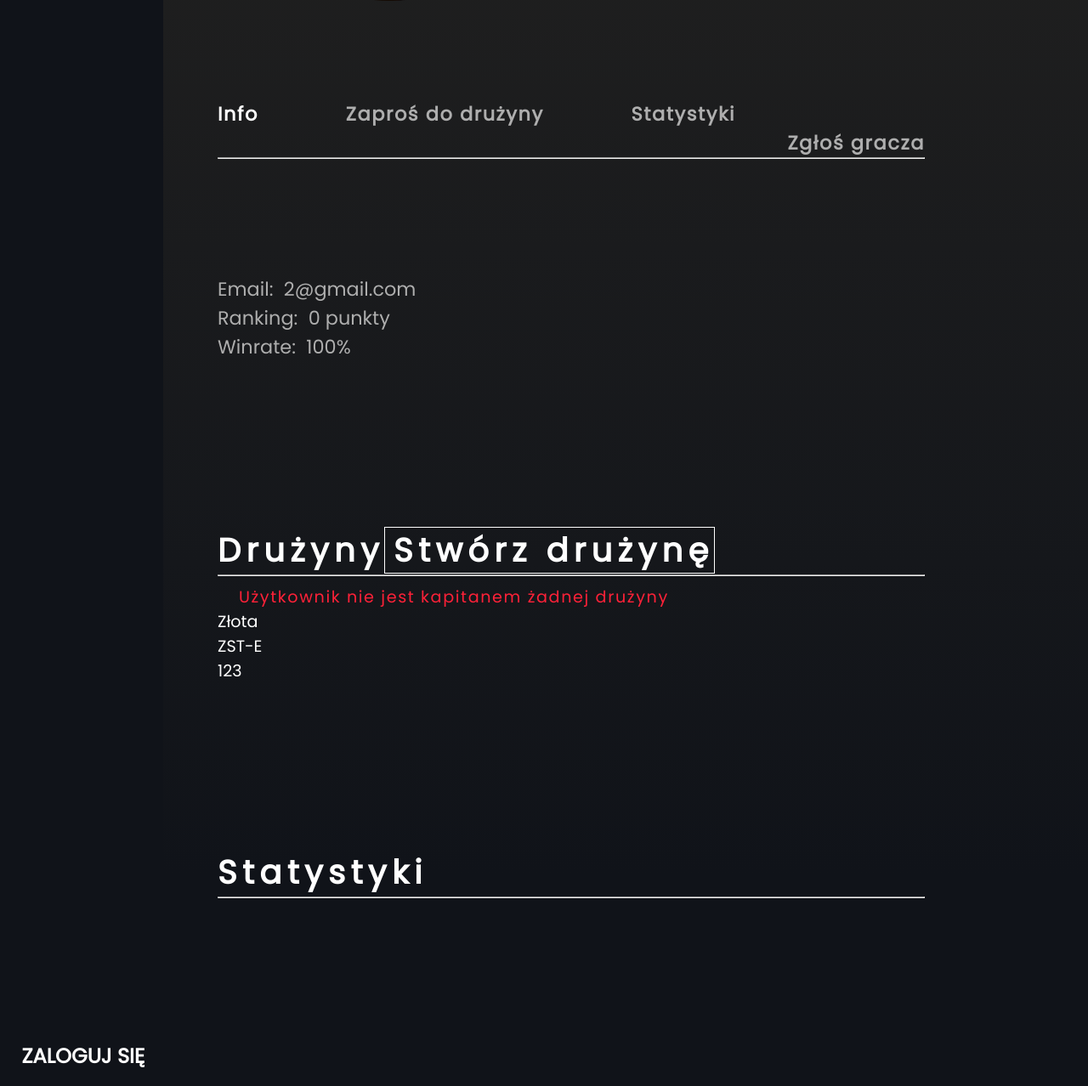
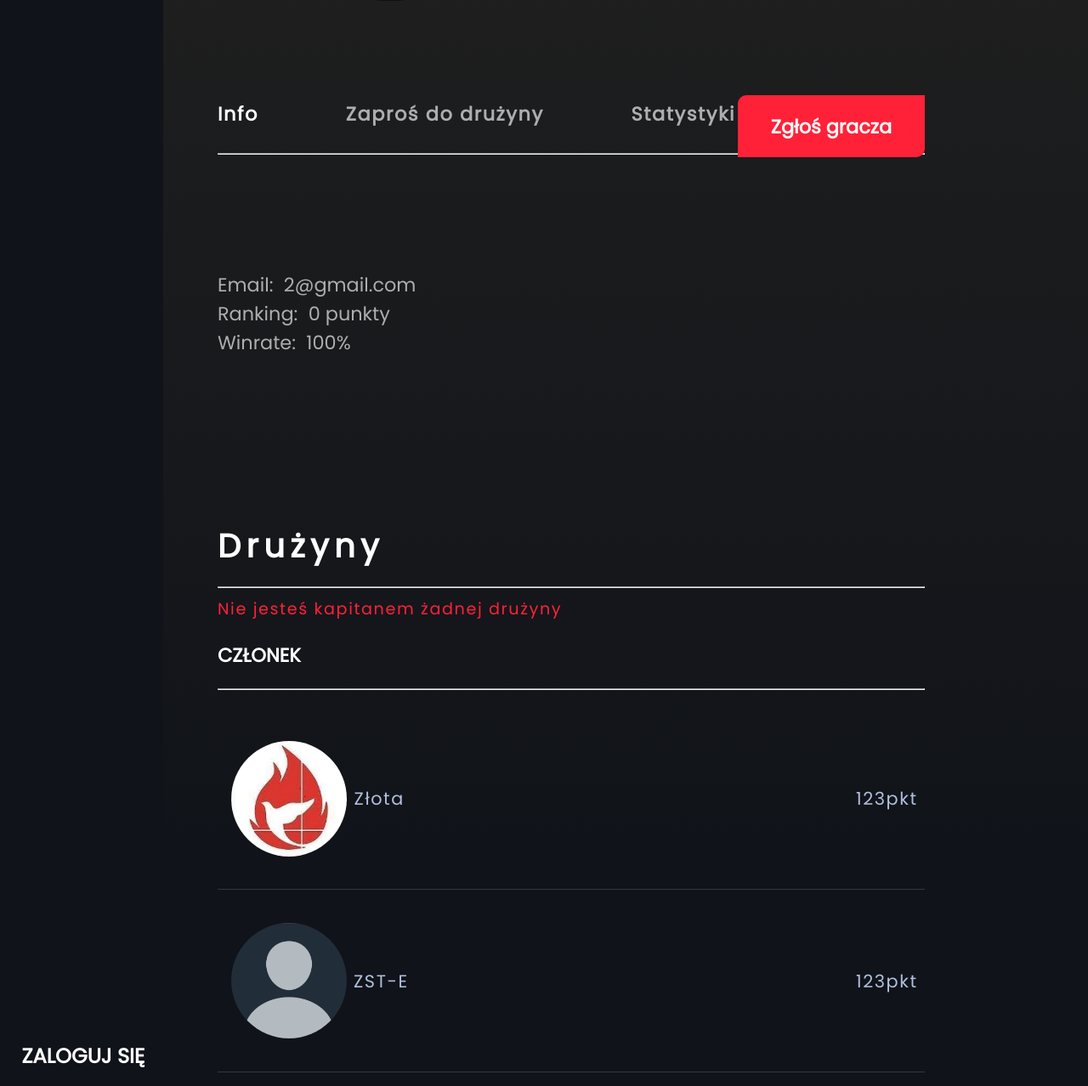
Before and after one commit to Skiperpol/RankUp, a Django app: the page made by project/backend/views.py in a window 1280 px wide. Shown: the part 582-1860 px from the top of the page at 85% size. Run offline with Django 3.2, Linux system fonts and the light colour scheme; data comes from the database, SQL or seed files in the repository.

Commit message:
css druzyny na profilu

```diff
--- a/project/backend/views.py
+++ b/project/backend/views.py
@@ -77,7 +77,7 @@ def player_site(request, playernick):
             'team_member': None,
         }
         if Team.objects.filter(creator=user.email).exists():
-            team_creator=Team.objects.get(creator=user.email)
+            team_creator=Team.objects.filter(creator=user.email)
             context['team']=team_creator
 
         if Team.objects.filter(players__email=user.email).exists():
--- a/project/frontend/static/style.css
+++ b/project/frontend/static/style.css
@@ -391,6 +391,7 @@ letter-spacing: .2em;
     color: white !important;
 }
 .float-right {
+    margin-left: auto;
     float: right;
 }
 .float-left {
@@ -606,16 +607,37 @@ li img {
     margin-left: .5vw;
 }
 .jakas {
-    border: static black 2px;
-    margin-right: -2vh !important;
+    letter-spacing: 0 !important;
+    padding: 1vh 2vh 1vh 2vh !important;
+    color: #ffff !important;
+    background-color: #ff2138;
+    border: none;
+    border-top-left-radius: 10px;
+    border-bottom-right-radius: 10px;
+    margin-right: 0vh !important;
     float: right !important;
+    font-size: 1.4rem;
+    font-weight: bold;
+    transition: all .2s;
+}
+
+.jakas:hover {
+    background-color: #ff21387e;
 }
 .jakas p{
     margin-left: 0 !important;
 }
 .profile-teams {
+    width: 100%;
     margin: 0 !important;
     margin-top: 10vh !important;
+    margin-bottom: 1vh !important;
+    display: flex;
+flex-direction: row;
+flex-wrap: wrap;
+justify-content: space-between;
+align-items: flex-end;
+align-content: flex-end;
 }
 #logininner-wrapper {
     text-align: center;
@@ -711,3 +733,22 @@ li img {
     min-height: 100%;
     z-index: -3;
   }
+.ifcaptain {
+    margin-left: 0 !important;
+}
+.create_team {
+    margin-right: 0 !important;
+}
+.playerinner-wrapper li img {
+    height: 7vh !important;
+    width: auto !important;
+    border-radius: 9999px !important;
+    margin-right: 1% !important;
+    margin-left: 1% !important;
+    margin-bottom: 0 !important;
+}
+.player-detail-container li span::before {
+    counter-increment: a !important;
+    content: "";
+    color: white;
+}
--- a/project/frontend/templates/frontend/player.html
+++ b/project/frontend/templates/frontend/player.html
@@ -24,19 +24,33 @@
                 <div>Ranking:  <span>{{ player.punkty }} punkty</span></div>
                 <div>Winrate: <span>100%</span></div>
             </div>
-            <h1 class="profile-teams">Drużyny<a href="{% url 'create_team' %}" style="padding-left: 10px; border: 1px solid;">Stwórz drużynę</a></h1>
+            <h1 class="profile-teams">Drużyny{% if user.is_authenticated %}{% if user == player %}<span class="jakas create_team"><a href="{% url 'create_team' %}">Stwórz drużynę</a></span>{% endif %}{% endif %}</h1>
             <hr>
             {% if team %}
-                <a href="{% url 'team_site' teamname=team.nazwa %}">{{team}}</a><br>
+                <h3>Kapitan</h3>
+                <hr>
+                <ol>
+                    {% for t in team %}
+                    <a href="{% url 'team_site' teamname=t.nazwa %}"><div class="players-list-div"><li><span></span>
+                    {% if t.zdjecie %}<img src="{{ t.zdjecie.url }}" alt="">{% else %}<img src="https://ionicframework.com/docs/img/demos/avatar.svg" alt="">{% endif %}
+                    <div>{{ t }}</div><div class="float-right">123pkt</div></li></div></a>
+                    {% endfor %}
+                </ol>
             {% else %}
-                <p>Użytkownik nie jest kapitanem żadnej drużyny</p><br>
+                <p class="ifcaptain">Nie jesteś kapitanem żadnej drużyny</p><br>
             {% endif %}
             {% if team_member %}
+            <h3>Członek</h3>
+            <hr>
+            <ol>
             {% for team in team_member %}
-                <a href="{% url 'team_site' teamname=team.nazwa %}">{{team}}</a><br>
+                <a href="{% url 'team_site' teamname=team.nazwa %}"><div class="players-list-div"><li><span></span>
+                {% if team.zdjecie %}<img src="{{ team.zdjecie.url }}" alt="">{% else %}<img src="https://ionicframework.com/docs/img/demos/avatar.svg" alt="">{% endif %}
+                <div>{{ team }}</div><div class="float-right">123pkt</div></li></div></a>
             {% endfor %}
+            </ol>
             {% else %}
-            <p>Użytkownik nie należy żadnej drużyny</p><br>
+            <p class="ifcaptain">Użytkownik nie należy żadnej drużyny</p><br>
             {% endif %}
 
 
--- a/project/frontend/templates/frontend/players_list.html
+++ b/project/frontend/templates/frontend/players_list.html
@@ -10,9 +10,9 @@
             <div id="tournament-content">
                 <ol>
                     {% for player in players %}
-                    <a href="{% url 'player_site' playernick=player.nick %}"><div class="players-list-div"><div class="float-right">{{player.punkty}}pkt</div><li><span></span>
+                    <a href="{% url 'player_site' playernick=player.nick %}"><div class="players-list-div"><li><span></span>
                         {% if player.avatar %}<img src="{{ player.avatar.url }}" alt="">{% else %}<img src="https://ionicframework.com/docs/img/demos/avatar.svg" alt="">{% endif %}
-                        <div>{{ player.nick }}</div></li></div></a>
+                        <div>{{ player.nick }}</div><div class="float-right">{{player.punkty}}pkt</div></li></div></a>
                     {% endfor %}
                 </ol>
             </div>
--- a/project/frontend/templates/frontend/team_list_site.html
+++ b/project/frontend/templates/frontend/team_list_site.html
@@ -11,9 +11,9 @@
 
                 <ol>
                     {% for team in teams %}
-                    <a href="{% url 'team_site' teamname=team.nazwa %}"><div class="players-list-div"><div class="float-right">123pkt</div><li><span></span>
+                    <a href="{% url 'team_site' teamname=team.nazwa %}"><div class="players-list-div"><li><span></span>
                         {% if team.zdjecie %}<img src="{{ team.zdjecie.url }}" alt="">{% else %}<img src="https://ionicframework.com/docs/img/demos/avatar.svg" alt="">{% endif %}
-                        <div>{{ team }}</div></li></div></a>
+                        <div>{{ team }}</div><div class="float-right">123pkt</div></li></div></a>
                     {% endfor %}
                 </ol>
             </div>
```
Also changed, not shown: other parts of project/frontend/static/style.css (+12 -12 lines), other parts of project/frontend/templates/frontend/player.html (+1 -1 lines), project/db.sqlite3.
